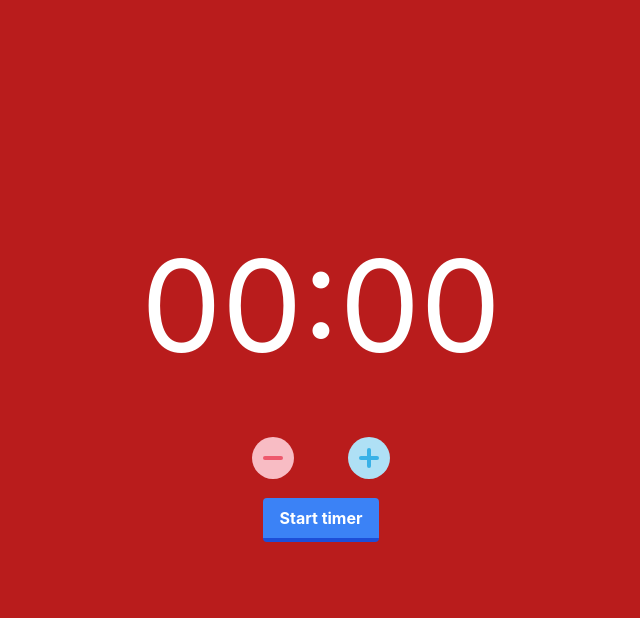
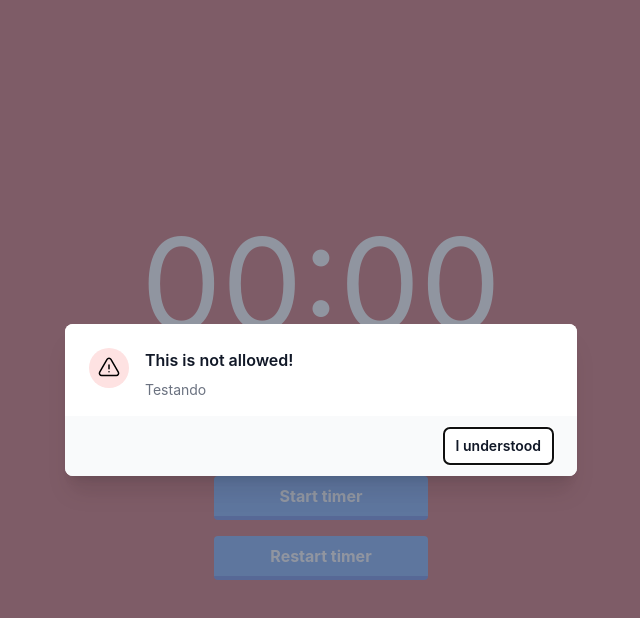
Before and after one commit to andrevinicius201/pomodoro, a React (Create React App) app: page / in a window 1280 px wide. Both pictures are taken after a click on the picture 592 px from the left and 458 px from the top of the page. Shown: the top 618 px of the page, without its empty margins (319-959 px from the left). Built offline with nearby package versions, Linux system fonts and the light colour scheme.

Commit message:
control restrictions modal

```diff
--- a/package.json
+++ b/package.json
@@ -3,9 +3,13 @@
   "version": "0.1.0",
   "private": true,
   "dependencies": {
+    "@headlessui/react": "^1.7.18",
+    "@heroicons/react": "^2.1.1",
     "@testing-library/jest-dom": "^5.17.0",
     "@testing-library/react": "^13.4.0",
     "@testing-library/user-event": "^13.5.0",
+    "headlessui": "^0.0.0",
+    "heroicons": "^2.1.1",
     "react": "^18.2.0",
     "react-dom": "^18.2.0",
     "react-scripts": "5.0.1",
--- a/src/components/Timer.js
+++ b/src/components/Timer.js
@@ -1,4 +1,5 @@
 import { Component, useEffect, createRef } from "react";
+import WarningModal from "./warningModal";
 
 
 export default class Timer extends Component {
@@ -11,6 +12,8 @@ export default class Timer extends Component {
         this.pauseTimer=this.pauseTimer.bind(this);
         this.tick=this.tick.bind(this);
         this.updateRequestedMinutes=this.updateRequestedMinutes.bind(this);
+        this.handleShowModalStatus=this.handleShowModalStatus.bind(this);
+        this.refreshPage=this.refreshPage.bind(this);
         this.state = {
             minutes: "00",
             seconds: 0,
@@ -18,11 +21,20 @@ export default class Timer extends Component {
             runnnig: false,
             initiated: false,
             buttonMessage: "Start timer",
-            disableSetupFieldButton: false
+            disableSetupFieldButton: false,
+            showModal: false,
+            modalMessage: "Testando"
         };
         this.audioButtonReference = createRef();
         this.timeOverAudioReference = createRef();
 
+    }
+
+    handleShowModalStatus(status, msg) {
+        this.setState({
+            showModal:status,
+            modalMessage:msg
+        })
     }
 
     initAudio = () => {
@@ -44,7 +56,13 @@ export default class Timer extends Component {
 
     controlTimer(){
         if(!this.state.initiated){
+            if(this.state.minutes > 0){
                 this.startTimer()
+            } else {
+                let msg="You need to set up the desired time before proceed"
+                this.handleShowModalStatus(true, msg)
+            }
+
         }
 
         if(this.state.initiated && this.state.runnnig){
@@ -117,24 +135,34 @@ export default class Timer extends Component {
     }
 
     updateRequestedMinutes(operation){
+
         this.initAudio()
-        if(operation == "plus"){
+        if(operation == "plus" && !this.state.initiated){
             this.setState({
                 minutes: this.zeroPad(parseInt(this.state.minutes) + 5, 2)
             })
-        } else {
-            if (this.state.minutes > 0) {
+        } else if (this.state.minutes > 0 && !this.state.initiated) {
                 this.setState({
                     minutes: this.zeroPad(parseInt(this.state.minutes) - 5, 2)
             })
+        } else {
+            this.setState({
+                showModal:true
+            })
         }
+
     }
+
+    refreshPage() {
+        window.location.reload();
     }
 
 
 
+    render() {
 
-    render() {
+        const message = "testando"
+
       return (
             <div className="bg-red-700 w-full h-screen flex flex-col justify-center items-center m-auto">
 
@@ -154,12 +182,31 @@ export default class Timer extends Component {
                     </div>
 
 
-                <button onClick={this.controlTimer} className="m-4 bg-blue-500 hover:bg-blue-400 text-white font-bold py-2 px-4 border-b-4 border-blue-700 hover:border-blue-500 rounded">
+
+
+                    <button onClick={this.controlTimer} className="w-3/6 mt-4 bg-blue-500 hover:bg-blue-400 text-white font-bold py-2 px-4 border-b-4 border-blue-700 hover:border-blue-500 rounded md:w-2/6 lg:w-2/6 xl:w-1/6 2xl:w-1/6">
                         {
                             this.state.buttonMessage
                         }
                     </button>
+                    <button onClick={this.refreshPage} className="w-3/6 mt-4 bg-blue-500 hover:bg-blue-400 text-white font-bold py-2 px-4 border-b-4 border-blue-700 hover:border-blue-500 rounded md:w-2/6 lg:w-2/6 xl:w-1/6 2xl:w-1/6">
+                        {/* <div className="flex flex-wrap"> */}
 
+                            {/* <svg xmlns="http://www.w3.org/2000/svg" fill="none" viewBox="0 0 24 24" strokeWidth={3} stroke="currentColor" className="w-1/12 h-1/5">
+                                <path strokeLinecap="round" strokeLinejoin="round" d="M16.023 9.348h4.992v-.001M2.985 19.644v-4.992m0 0h4.992m-4.993 0 3.181 3.183a8.25 8.25 0 0 0 13.803-3.7M4.031 9.865a8.25 8.25 0 0 1 13.803-3.7l3.181 3.182m0-4.991v4.99" />
+                            </svg> */}
+
+                            <span>
+                                Restart timer
+                            </span>
+
+                        {/* </div> */}
+
+                    </button>
+
+
+
+                {this.state.showModal && <WarningModal sendDataToParent={this.handleShowModalStatus} message={this.state.modalMessage}/>}
 
             </div>
 
--- /dev/null
+++ b/src/components/warningModal.js
@@ -0,0 +1,77 @@
+import { Fragment, useRef, useState } from 'react'
+import { Dialog, Transition } from '@headlessui/react'
+
+export default function WarningModal({ sendDataToParent, message }) {
+  const [open, setOpen] = useState(true)
+
+  const cancelButtonRef = useRef(null)
+
+  function closeModal() {
+    sendDataToParent(false);
+  }
+
+  return (
+    <Transition.Root show={open} as={Fragment}>
+      <Dialog as="div" className="relative z-10" initialFocus={cancelButtonRef} onClose={setOpen}>
+        <Transition.Child
+          as={Fragment}
+          enter="ease-out duration-300"
+          enterFrom="opacity-0"
+          enterTo="opacity-100"
+          leave="ease-in duration-200"
+          leaveFrom="opacity-100"
+          leaveTo="opacity-0"
+        >
+          <div className="fixed inset-0 bg-gray-500 bg-opacity-75 transition-opacity" />
+        </Transition.Child>
+
+        <div className="fixed inset-0 z-10 w-screen overflow-y-auto">
+          <div className="flex min-h-full items-end justify-center p-4 text-center sm:items-center sm:p-0">
+            <Transition.Child
+              as={Fragment}
+              enter="ease-out duration-300"
+              enterFrom="opacity-0 translate-y-4 sm:translate-y-0 sm:scale-95"
+              enterTo="opacity-100 translate-y-0 sm:scale-100"
+              leave="ease-in duration-200"
+              leaveFrom="opacity-100 translate-y-0 sm:scale-100"
+              leaveTo="opacity-0 translate-y-4 sm:translate-y-0 sm:scale-95"
+            >
+              <Dialog.Panel className="relative transform overflow-hidden rounded-lg bg-white text-left shadow-xl transition-all sm:my-8 sm:w-full sm:max-w-lg">
+                <div className="bg-white px-4 pb-4 pt-5 sm:p-6 sm:pb-4">
+                  <div className="sm:flex sm:items-start">
+                    <div className="mx-auto flex h-12 w-12 flex-shrink-0 items-center justify-center rounded-full bg-red-100 sm:mx-0 sm:h-10 sm:w-10">
+                      <svg xmlns="http://www.w3.org/2000/svg" fill="none" viewBox="0 0 24 24" stroke-width="1.5" stroke="currentColor" class="w-6 h-6">
+                        <path stroke-linecap="round" stroke-linejoin="round" d="M12 9v3.75m-9.303 3.376c-.866 1.5.217 3.374 1.948 3.374h14.71c1.73 0 2.813-1.874 1.948-3.374L13.949 3.378c-.866-1.5-3.032-1.5-3.898 0L2.697 16.126ZM12 15.75h.007v.008H12v-.008Z" />
+                      </svg>
+                    </div>
+                    <div className="mt-3 text-center sm:ml-4 sm:mt-0 sm:text-left">
+                      <Dialog.Title as="h3" className="text-base font-semibold leading-6 text-gray-900">
+                        This is not allowed!
+                      </Dialog.Title>
+                      <div className="mt-2">
+                        <p className="text-sm text-gray-500">
+                          {message}
+                        </p>
+                      </div>
+                    </div>
+                  </div>
+                </div>
+                <div className="bg-gray-50 px-4 py-3 sm:flex sm:flex-row-reverse sm:px-6">
+
+                  <button
+                    type="button"
+                    className="mt-3 inline-flex w-full justify-center rounded-md bg-white px-3 py-2 text-sm font-semibold text-gray-900 shadow-sm ring-1 ring-inset ring-gray-300 hover:bg-gray-50 sm:mt-0 sm:w-auto"
+                    onClick={closeModal}
+                  >
+                    I understood
+                  </button>
+
+                </div>
+              </Dialog.Panel>
+            </Transition.Child>
+          </div>
+        </div>
+      </Dialog>
+    </Transition.Root>
+  )
+}
```
Also changed, not shown: 1 other file (tests, documents, lock files or other folders). Lines whose indentation alone changed are shown as unchanged.
